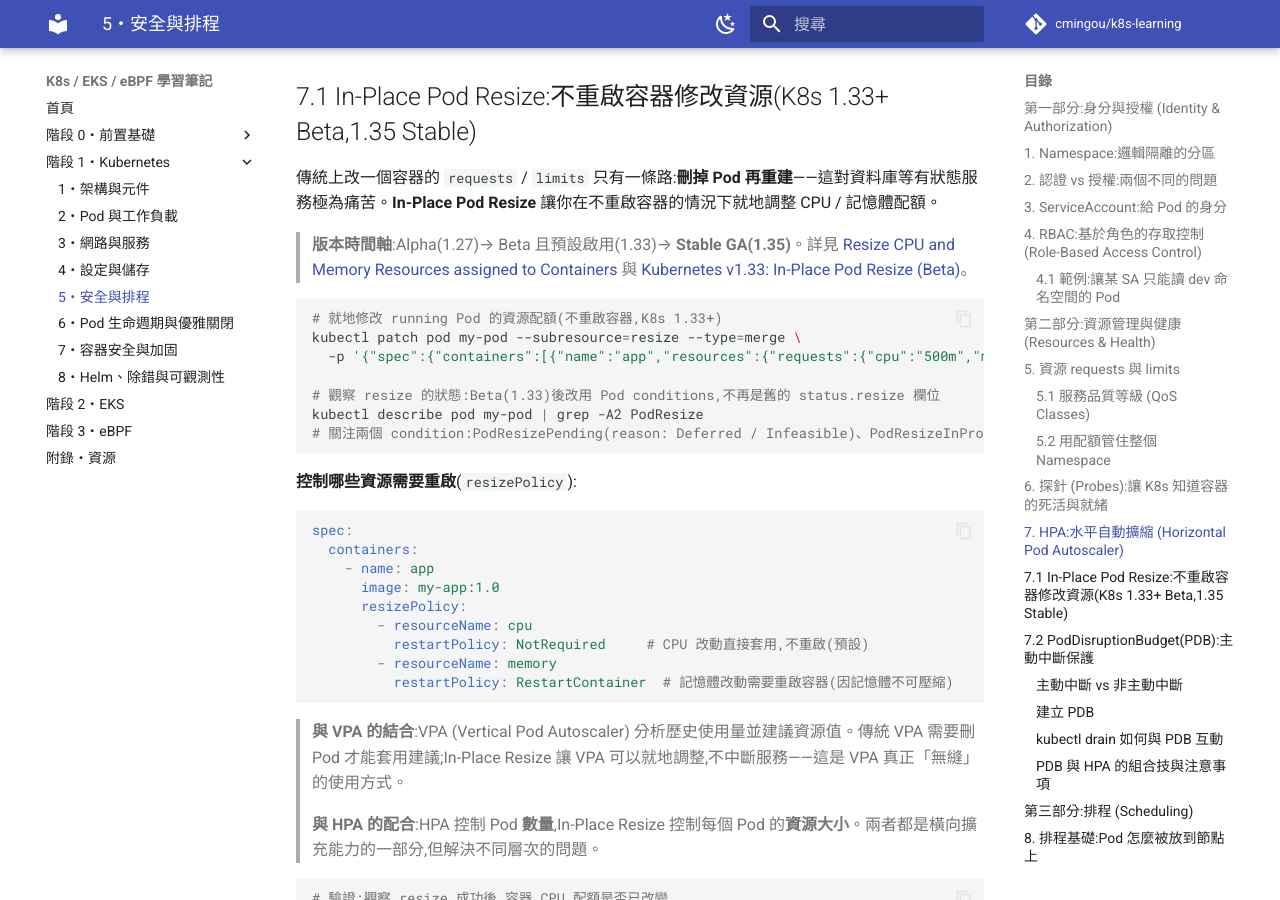
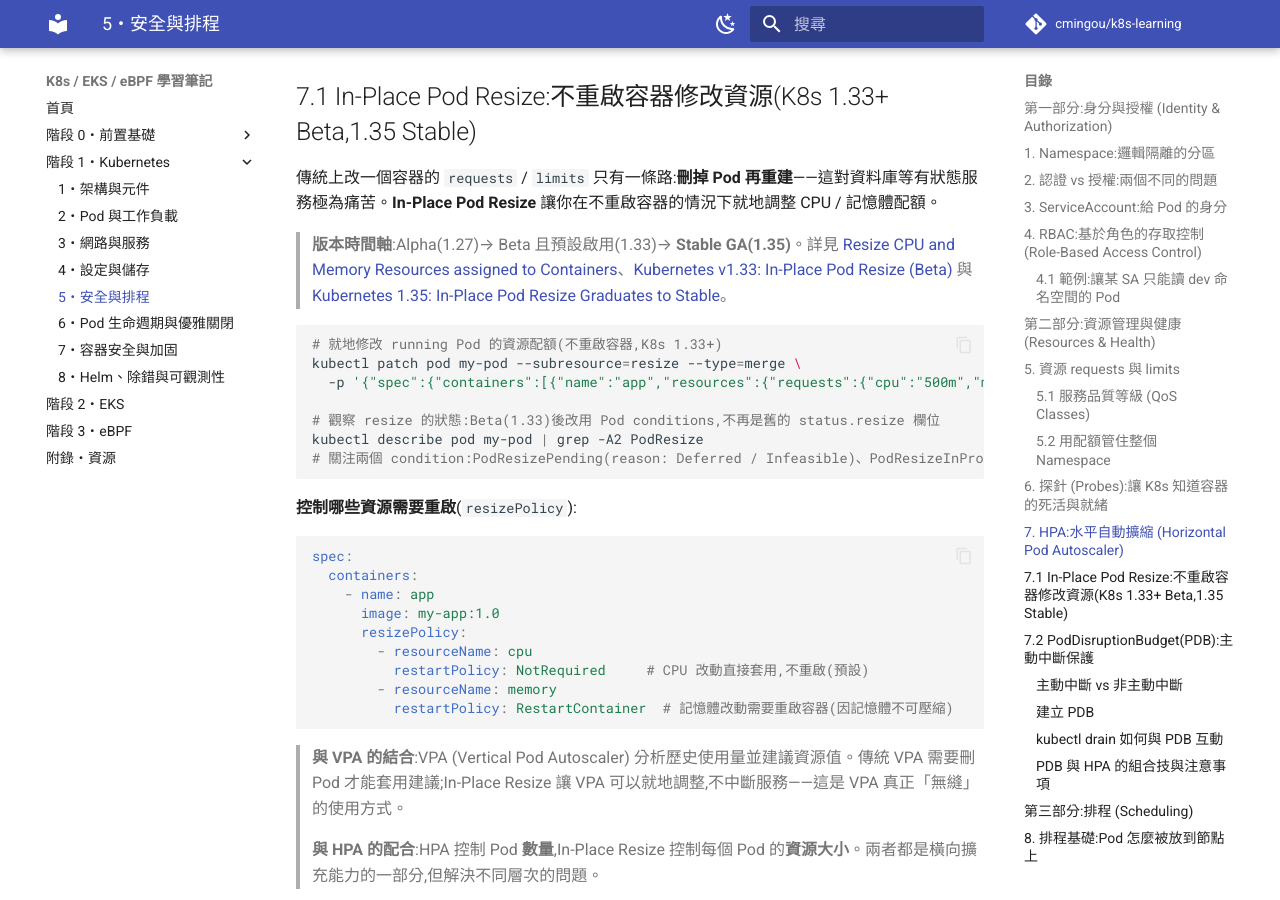
Before and after one commit to cmingou/k8s-learning, an MkDocs documentation site: the page built from docs/01-kubernetes/05-security-scheduling.md, in a window 1280 px wide and 900 px high, scrolled down 6722 px. Built offline with MkDocs 1.6.1 and Material for MkDocs 9.7.7, drawn with Linux system fonts in a browser that asks for light colours; comment, search, counter and statistics services are not loaded; some of the changed text lies outside the part shown.

Commit message:
查證修正:Job restartPolicy 與 kubeadm 控制平面汙點的官方文件連結錨點錯誤,補充 In-Place Pod Resize 1.35 GA 公告連結
Co-Authored-By: Claude Sonnet 5 <noreply@anthropic.com>
Claude-Session: https://claude.ai/code/session_017QHncWYCzSywLRAk4K8oWW

````diff
--- a/docs/01-kubernetes/05-security-scheduling.md
+++ b/docs/01-kubernetes/05-security-scheduling.md
@@ -288,7 +288,7 @@ kubectl get hpa -w               # 觀察副本數隨負載變化
 
 傳統上改一個容器的 `requests` / `limits` 只有一條路:**刪掉 Pod 再重建**——這對資料庫等有狀態服務極為痛苦。**In-Place Pod Resize** 讓你在不重啟容器的情況下就地調整 CPU / 記憶體配額。
 
-> **版本時間軸**:Alpha(1.27)→ Beta 且預設啟用(1.33)→ **Stable GA(1.35)**。詳見 [Resize CPU and Memory Resources assigned to Containers](https://kubernetes.io/docs/tasks/configure-pod-container/resize-container-resources/) 與 [Kubernetes v1.33: In-Place Pod Resize (Beta)](https://kubernetes.io/blog/2025/05/16/kubernetes-v1-33-in-place-pod-resize-beta/)。
+> **版本時間軸**:Alpha(1.27)→ Beta 且預設啟用(1.33)→ **Stable GA(1.35)**。詳見 [Resize CPU and Memory Resources assigned to Containers](https://kubernetes.io/docs/tasks/configure-pod-container/resize-container-resources/)、[Kubernetes v1.33: In-Place Pod Resize (Beta)](https://kubernetes.io/blog/2025/05/16/kubernetes-v1-33-in-place-pod-resize-beta/) 與 [Kubernetes 1.35: In-Place Pod Resize Graduates to Stable](https://kubernetes.io/blog/2025/12/19/kubernetes-v1-35-in-place-pod-resize-ga/)。
 
 ```bash
 # 就地修改 running Pod 的資源配額(不重啟容器,K8s 1.33+)
````
Also changed, not shown: other parts of docs/01-kubernetes/05-security-scheduling.md (+1 -1 lines), docs/01-kubernetes/02-pod-workloads.md (+1 -1 lines).
